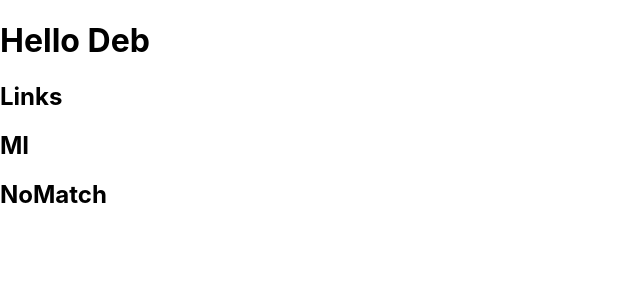
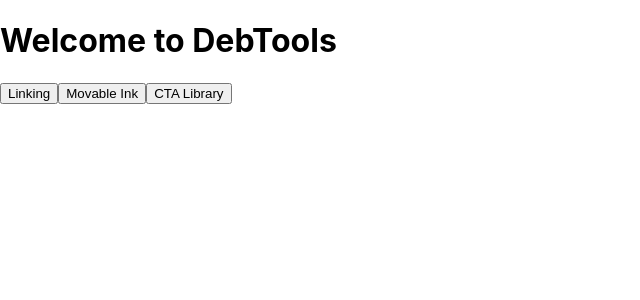
Before and after one commit to minori-fh/hello-react, a React (Create React App) app: page / in a window 1280 px wide. Shown: the top 300 px of the page, without its empty margins (0-640 px from the left). Built offline with nearby package versions, Linux system fonts and the light colour scheme.

Commit message:
create buttons and onclick functions to switch urls

```diff
--- a/src/pages/Home/Home.js
+++ b/src/pages/Home/Home.js
@@ -6,10 +6,10 @@
     render(){
         return(
             <HomePage>
-                <h1>Hello Deb</h1>
-                <h2>Links</h2>
-                <h2>MI</h2>
-                <h2>NoMatch</h2>
+                <h1>Welcome to DebTools</h1>
+                <button onClick={() =>  HomePage.push("/links")}>Linking</button>
+                <button>Movable Ink</button>
+                <button>CTA Library</button>
             </HomePage>
         )
     }
--- a/src/pages/Links/Links.js
+++ b/src/pages/Links/Links.js
@@ -0,0 +1,15 @@
+import React, {Component} from "react";
+
+import HomePage from '../../components/HomePage/HomePage'
+
+class Links extends Component {
+    render(){
+        return(
+            <HomePage>
+                <h1>Welcome to the links page!</h1>
+            </HomePage>
+        )
+    }
+}
+
+export default Links;
--- a/src/routes/Routes.js
+++ b/src/routes/Routes.js
@@ -4,6 +4,7 @@
 
 //importing components to be used
 import Home from '../pages/Home/Home';
+import Links from '../pages/Links/Links';
 
 //react is made up of components which can be defined using 1.) functions 2.) classes
 //1. functional components - simpler, less code, not stateful
@@ -15,8 +16,8 @@
         return(
             <Switch>
                 <Route exact path="/" component={Home}/>
-                {/* <Route exact path="/links" component={Links}/>
-                <Route exact path="/MI" component={MI}/>
+                <Route exact path="/links" component={Links}/>
+                {/* <Route exact path="/MI" component={MI}/>
                 <Route exact path="/CTA" component={CTAs}/>
                 <Route exact path="*" component={NoMatch}/> I like to have a * catch-all in case someone puts in a random path */}
             </Switch>
```
